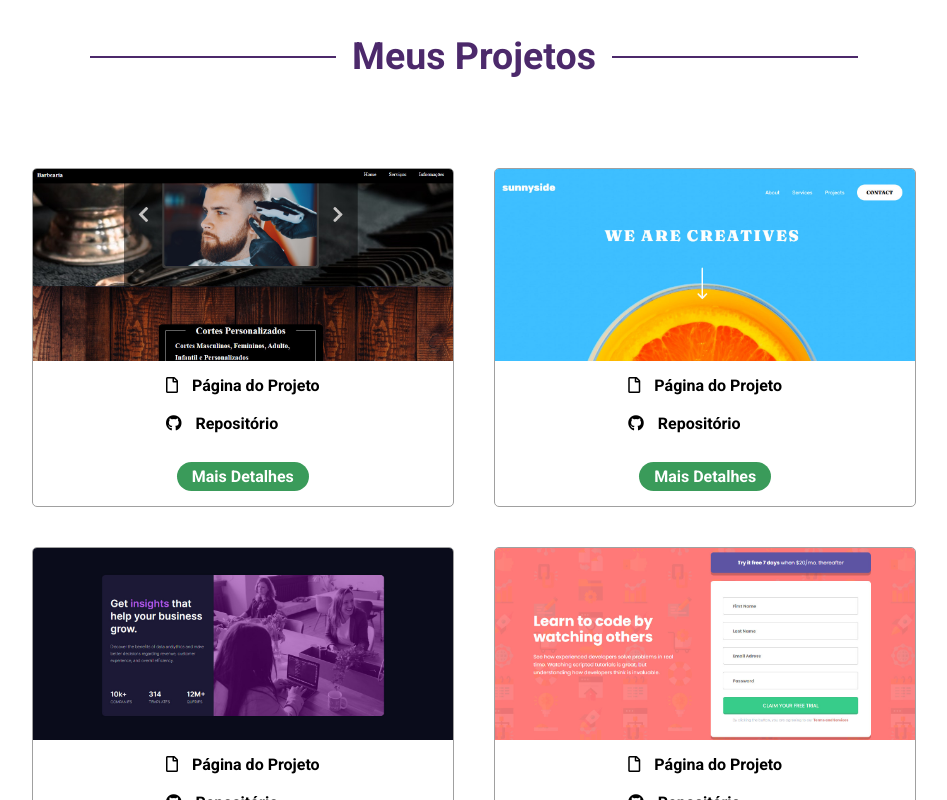
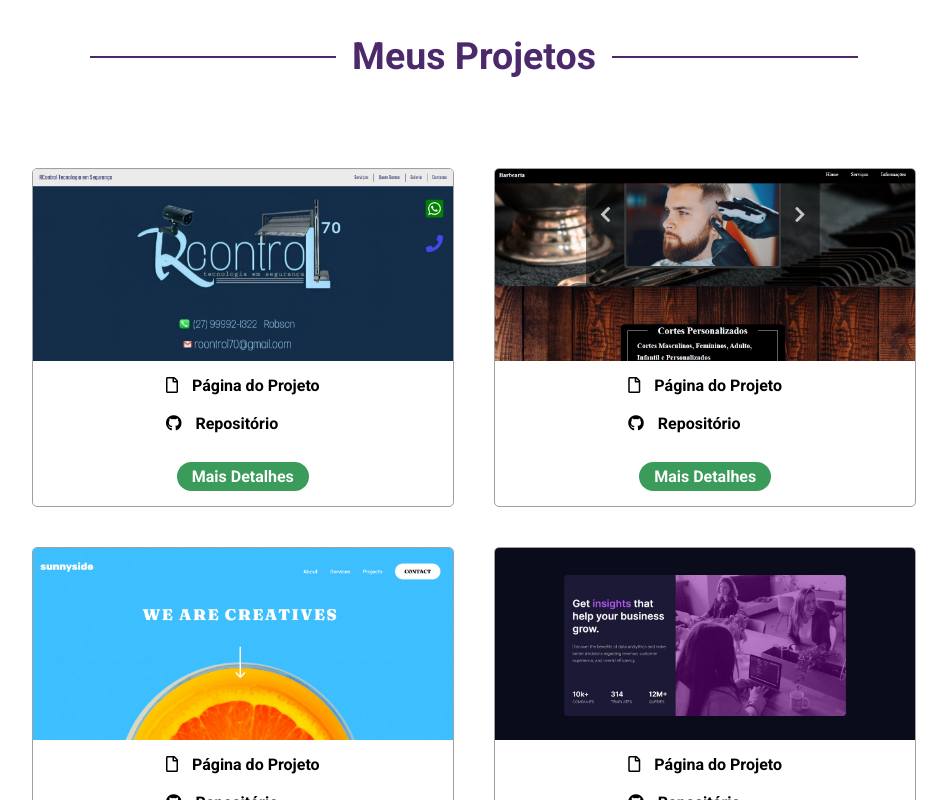
Before and after one commit to JoaoP-Sa/portfolio, a React (Create React App) app: page / in a window 1280 px wide. Shown: the part 2000-2800 px from the top of the page, without its empty margins (166-1113 px from the left). Built offline with nearby package versions, Linux system fonts and the light colour scheme.

Commit message:
rcontrol

```diff
--- a/src/Header.js
+++ b/src/Header.js
@@ -12,7 +12,7 @@ class Header extends React.Component{
 
 
 //função que será convertida em objeto que fará a adição ou remoção dos caracteres na tela
-        let txtWrite = function(list){
+        let TxtWrite = function(list){
             this.list = list;
             this.isDeleting = false;
             this.writedTxt = '';
@@ -22,7 +22,7 @@ class Header extends React.Component{
 
 /*definindo nosso write como uma função e dentro dela estabelecendo as condições para que os caracteres possam
 ser inseridos ou removidos da tela, e o intervalo no qual isso irá acontecer*/
-        txtWrite.prototype.write = function(){
+        TxtWrite.prototype.write = function(){
             const myObject = this;
             const myTxt = this.list[selector];
             let wordLength = myTxt.length;
@@ -54,7 +54,7 @@ ser inseridos ou removidos da tela, e o intervalo no qual isso irá acontecer*/
             }, delay);
         }
 
-         new txtWrite(wordsList);
+         new TxtWrite(wordsList);
 
 //função que dará o efeito de pisca pisca na nossa última linha do texto na tela
         function blink(){
--- a/src/myProjects.js
+++ b/src/myProjects.js
@@ -1,5 +1,14 @@
-const myProjects = [{
-    id: 'project1',
+const myProjects = [
+    {
+        id: 'project1',
+        img: 'img/rcontrol.jpg',
+        alt: 'site de serviços com sistemas de segurança',
+        pagelink: 'https://rcontroltec.com/',
+        repositorylink: 'https://github.com/JoaoP-Sa/rcontrol',
+        projectdescription: "Primeiro projeto comercial que fiz, este projeto foi feito como fruto de um serviço que prestei como freelancer, e se trata de uma página que criei para uma empresa que trabalha com serviços de instalação de sistemas de segurança"
+    },
+    {
+    id: 'project2',
     img: 'img/barbershop.jpg',
     alt: 'site de barbearia',
     pagelink: 'https://barbershopfirstfreela.netlify.app/',
@@ -7,21 +16,21 @@ const myProjects = [{
     projectdescription: "Primeiro projeto que fiz por conta própria, é uma landing page com tema de barbearia que criei utilizando reactjs e possui google maps integrado."
 },
 {
-    id: 'project2',
+    id: 'project3',
     img: 'img/sunnyside.jpg',
     alt: 'site de serviços de design',
     pagelink: 'https://joaop-sa.github.io/sunnyside/',
     repositorylink: 'https://github.com/JoaoP-Sa/sunnyside',
     projectdescription: "Este link contém uma página que encontrei em um desafio do frontend mentor e decidi recriar utilizando html, css e javascript."
 },{
-    id: 'project3',
+    id: 'project4',
     img: 'img/analythics.jpg',
     alt: 'site de empresa de análise de dados',
     pagelink: 'https://joaop-sa.github.io/analythics_card/',
     repositorylink: 'https://github.com/JoaoP-Sa/analythics_card',
     projectdescription: "Outra página que criei com base em um desafio do frontend mentor, é uma página para uma empresa que trabalha com análise de dados. Utilizei html e css para criar a página."
 },{
-    id: 'project4',
+    id: 'project5',
     img: 'img/intro-component.jpg',
     alt: 'site de página de login',
     pagelink: 'https://jp-intro-component.netlify.app/',
```
Also changed, not shown: public/img/rcontrol.jpg (added).
